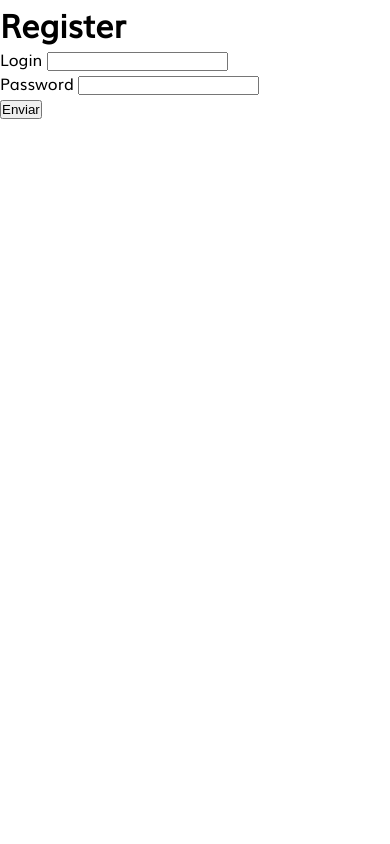
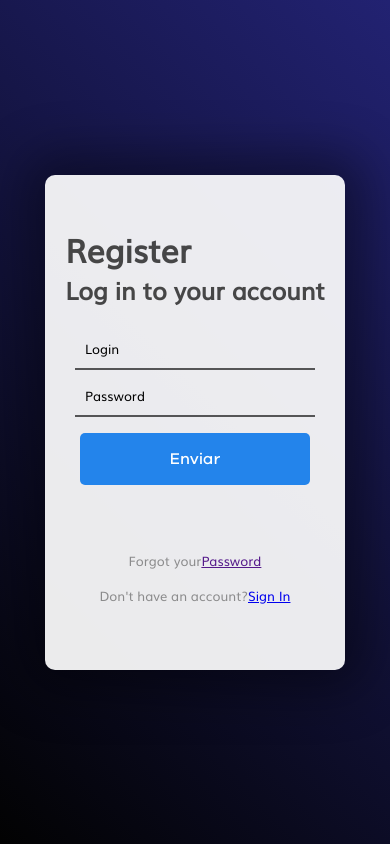
Before and after one commit to Jackson-SM/devcine, a PHP site: page /pages/login in a window 390 px wide. Run offline with PHP 8.4, Linux system fonts and the light colour scheme.

Commit message:
Página de login feita

```diff
--- a/pages/login.php
+++ b/pages/login.php
@@ -10,23 +10,34 @@ session_start();
   <meta http-equiv="X-UA-Compatible" content="IE=edge">
   <meta name="viewport" content="width=device-width, initial-scale=1.0">
   <link rel="stylesheet" href="../public/css/global.css">
+  <link rel="stylesheet" href="../public/css/user/login-register.css">
+  <link rel="stylesheet" href="../public/css/user/login.css">
   <title>Login</title>
 </head>
 
 <body>
   <div class="container">
     <div class="center">
-    <h1>Register</h1>
-      <form action="../app/user/login" method="POST">
+      <div>
+        <h1>Register</h1>
+        <h2>Log in to your account</h2>
+      </div>
+      <form action="../app/user/login" method="POST" autocomplete="off">
         <div class="input_content">
+          <input type="text" name="login" required>
+          <span></span>
           <label for="login">Login</label>
-          <input type="text" name="login">
         </div>
         <div class="input_content">
+          <input type="password" name="password" required>
+          <span></span>
           <label for="password">Password</label>
-          <input type="password" name="password">
         </div>
         <button type="submit" name="btn-invite">Enviar</button>
+        <div class="links">
+          <span>Forgot your<a href="">Password</a></span>
+          <span>Don't have an account?<a href="register">Sign In</a></span>
+        </div>
       </form>
     </div>
   </div>
--- a/pages/register.php
+++ b/pages/register.php
@@ -12,6 +12,7 @@
   <meta charset="UTF-8">
   <meta http-equiv="X-UA-Compatible" content="IE=edge">
   <meta name="viewport" content="width=device-width, initial-scale=1.0">
+  <link rel="stylesheet" href="../public/css/user/login-register.css">
   <link rel="stylesheet" href="../public/css/user/register.css">
   <link rel="stylesheet" href="../public/css/global.css">
   <link href='https://unpkg.com/boxicons@2.1.1/css/boxicons.min.css' rel='stylesheet'>
--- /dev/null
+++ b/public/css/user/login-register.css
@@ -0,0 +1,108 @@
+body {
+  font-family: 'Muli', sans-serif;
+}
+
+.container {
+  height:100vh;
+  display: flex;
+  justify-content: center;
+  align-items: center;
+  background: linear-gradient(45deg,rgb(2, 2, 2),rgb(34, 34, 114));
+}
+
+.center h1,h2{
+  color: rgba(0, 0, 0, 0.707);
+}
+
+.center {
+  display: flex;
+  align-items: center;
+  justify-content: space-around;
+  flex-direction: column;
+  color: rgb(0, 0, 0);
+  background-color: rgba(255, 255, 255, 0.919);
+  gap: 4rem;
+  border-radius: 10px;
+  box-shadow: 0 0 50px 20px rgba(0, 0, 0, 0.398);
+}
+
+form {
+  display: flex;
+  flex-direction: column;
+  align-items: center;
+  justify-content: space-around;
+  width: 100%;
+  padding: 0 40px;
+  width: 400px;
+  gap: 1.5rem;
+  position: relative;
+}
+
+form .input_content{
+  width: 100%;
+  position: relative;
+}
+
+form .input_content input {
+  padding: 5px 10px;
+  width: 100%;
+  outline: none;
+  border: none;
+  background: none;
+  font-family: 'Galano', sans-serif;
+}
+
+form .input_file input[type="file"] {
+  display: none;
+}
+
+form .input_content label {
+  position: absolute;
+  pointer-events: none;
+  left: 10px;
+  transition: all ease 200ms;
+  top: 0;
+}
+
+form button {
+  padding: 15px 90px;
+  text-align: center;
+  outline: none;
+  border: none;
+  cursor: pointer;
+  color: rgb(255, 255, 255);
+  background-color: rgb(35, 132, 235);
+  border-radius: 5px;
+  font-family: 'Galano', sans-serif;
+  font-size: 16px;
+  transition: all ease 200ms;
+}
+
+form button:hover {
+  color: rgb(255, 255, 255);
+  background-color: rgb(113, 57, 225);
+}
+
+.links {
+  font-size: 13px;
+  display: flex;
+  flex-direction: column;
+  align-items: center;
+  gap: 1rem;
+  padding: 15px 0;
+}
+
+.links span {
+  color: rgba(65, 65, 65, 0.563);
+}
+
+.center .title {
+  display: flex;
+  align-items: center;
+  gap: 2rem;
+}
+
+.center .title i {
+  font-size: 45px;
+  transform: translateY(5px);
+}
--- /dev/null
+++ b/public/css/user/login.css
@@ -0,0 +1,65 @@
+.container {
+  display: flex;
+  align-items: center;
+  justify-content: space-around;
+}
+
+.center {
+  padding: 80px 0;
+  gap: 2rem;
+}
+
+.center form {
+  display: flex;
+  justify-content: space-between;
+  gap: 2rem;
+}
+
+.input_content {
+  border-bottom: 2px solid rgba(0, 0, 0, 0.638);
+}
+.input_content input {
+  border: none;
+}
+
+.input_content input:focus ~ label,
+.input_content input:valid ~ label {
+  font-size: 10px;
+  transform: translateY(-10px);
+  color: rgb(0, 110, 255);
+}
+
+.input_content input ~ span {
+  width: 0;
+  background-color: rgb(0, 110, 255);
+  height:2px;
+  position: absolute;
+  left: 0;
+  top: 100%;
+  transition: all ease 300ms;
+}
+
+.input_content input:focus ~ span,
+.input_content input:valid ~ span {
+  width:100%;
+}
+
+.links {
+  padding-top: 50px;
+}
+
+@media (max-width: 550px) {
+  .center {
+    padding: 50px 0;
+  }
+  .center form {
+    gap: 1rem;
+    padding: 0 80px;
+  }
+  .input_content input ~ label {
+    font-size: 13px;
+  }
+  .center {
+    width: 300px;
+  }
+}
```
Also changed, not shown: public/css/user/register.css (+5 -107 lines).
